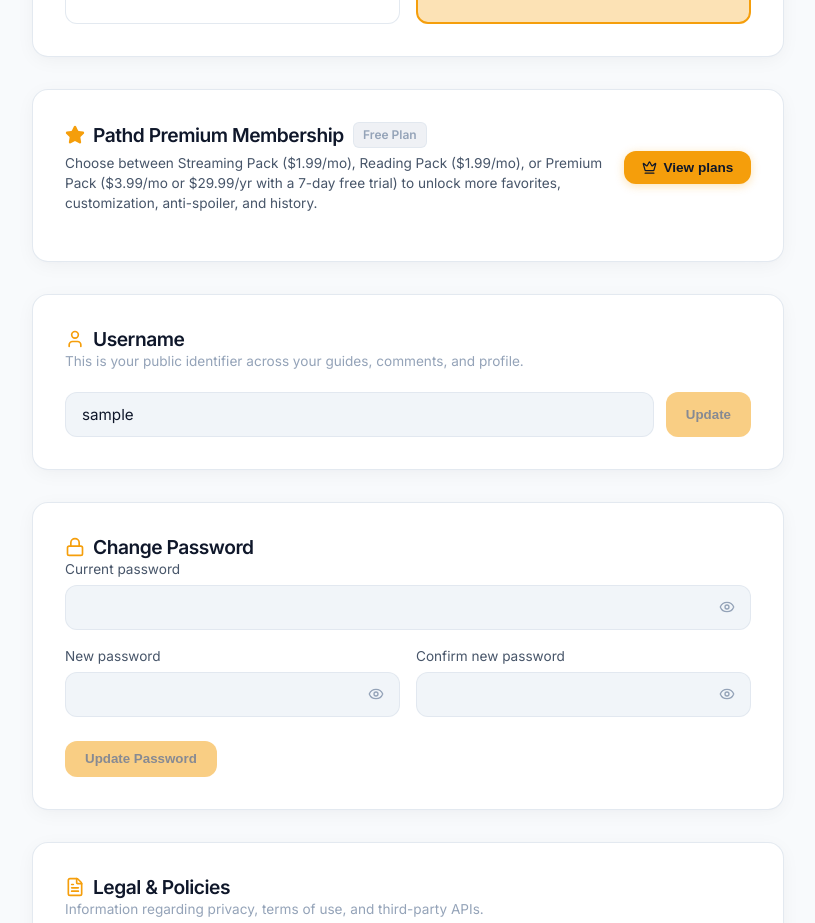
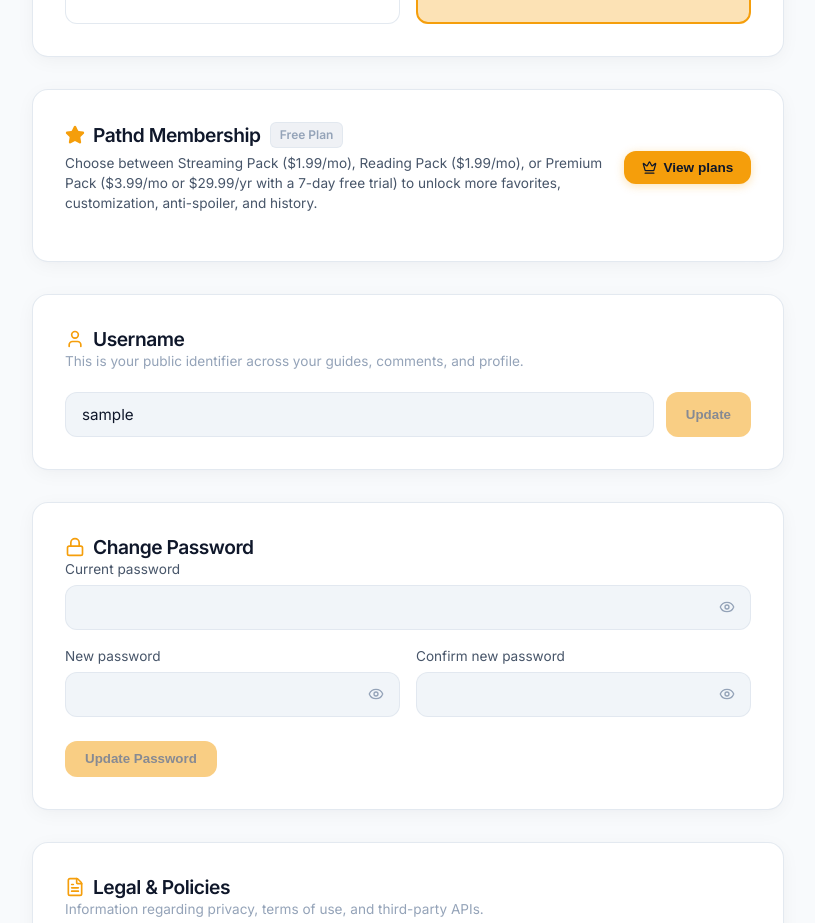
Before and after one commit to ryakimovicz/tracker-lists, a React (Vite) app in the folder frontend/: page /settings in a window 1280 px wide. Shown: the part 1120-2043 px from the top of the page, without its empty margins (357-1172 px from the left). Built offline with nearby package versions, Linux system fonts and the light colour scheme; no server answers; sample sign-in values are in the browser's storage.

Commit message:
Show active plan name in Settings membership card title

```diff
--- a/frontend/src/pages/Settings.tsx
+++ b/frontend/src/pages/Settings.tsx
@@ -692,7 +692,16 @@ export const SettingsPage: React.FC = () => {
               <div style={{ display: 'flex', alignItems: 'center', gap: '0.6rem' }}>
                 <h2 style={{ fontSize: '1.2rem', fontWeight: 600, display: 'flex', alignItems: 'center', gap: '0.5rem', margin: 0, color: 'var(--text-primary)' }}>
                   <Star size={20} color="#f59e0b" fill="#f59e0b" />
-                  {isEs ? 'Membresía Pathd Premium' : 'Pathd Premium Membership'}
+                  {(() => {
+                    if (!user?.is_pro && !user?.is_admin && !user?.is_vip) {
+                      return isEs ? 'Membresía Pathd' : 'Pathd Membership';
+                    }
+                    const tier = getUserPlanTier(user);
+                    if (tier === 'streaming') return isEs ? 'Membresía Pack de Streaming' : 'Streaming Pack Membership';
+                    if (tier === 'reading') return isEs ? 'Membresía Pack de Lectura' : 'Reading Pack Membership';
+                    if (user?.billing_cycle === 'annual') return isEs ? 'Membresía Pathd Premium Anual' : 'Annual Pathd Premium Membership';
+                    return isEs ? 'Membresía Pathd Premium' : 'Pathd Premium Membership';
+                  })()}
                 </h2>
                 {user?.is_admin ? (
                   <span
```
